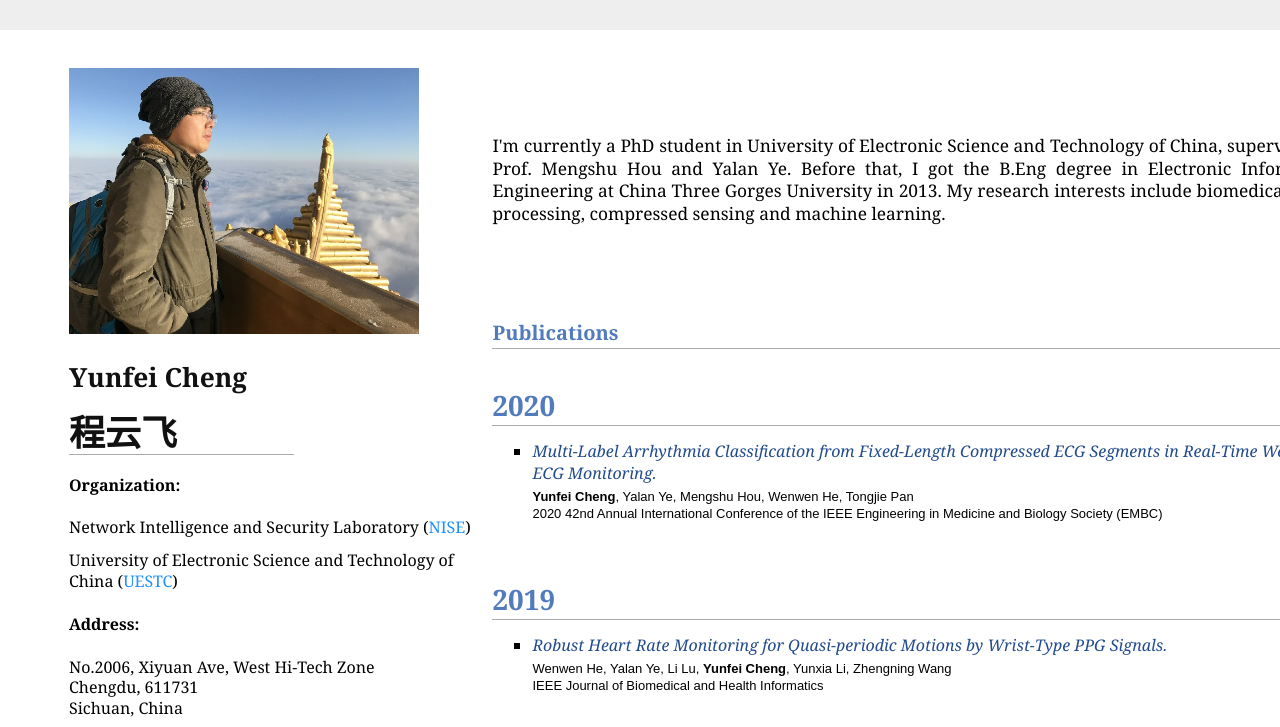
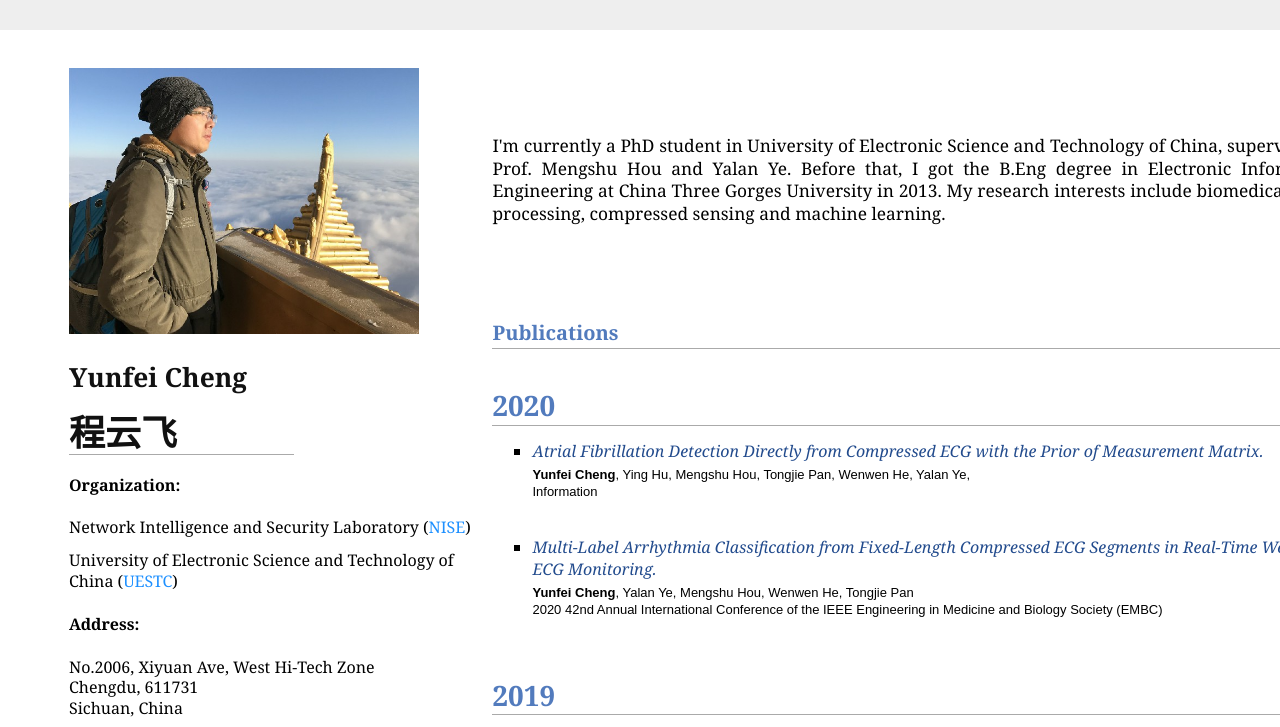
Before and after one commit to yunfei-cheng/yunfei-cheng.github.io, a plain HTML site: page index.html in a window 1280 px wide. Shown: the top 727 px of the page. Drawn offline with Linux system fonts and the light colour scheme.

Commit message:
Update index.html

```diff
--- a/index.html
+++ b/index.html
@@ -62,6 +62,21 @@ onload = function(){
               <a  name="Publications">&nbsp; </a>
               <h2><strong><font style="font-size: 15pt;">Publications</font></strong></h2>
               <h2><strong>2020</strong></h2>
+	      <ul>
+                  <li>
+                      <em>
+                          <a href="https://www.mdpi.com/2078-2489/11/9/436" <font size="4" face="Arial">Atrial Fibrillation Detection Directly from Compressed ECG with the Prior of Measurement Matrix.</font></a>
+                      </em>
+                      <br>
+                      <font size="2" face="Arial">
+                          <b>Yunfei Cheng</b>, Ying Hu, Mengshu Hou, Tongjie Pan, Wenwen He, Yalan Ye,
+                          <br>
+                          Information
+                          <br>
+                      </font>
+                  </li>
+                  <br>
+              </ul>
               <ul>
                   <li>
                       <em>
```
